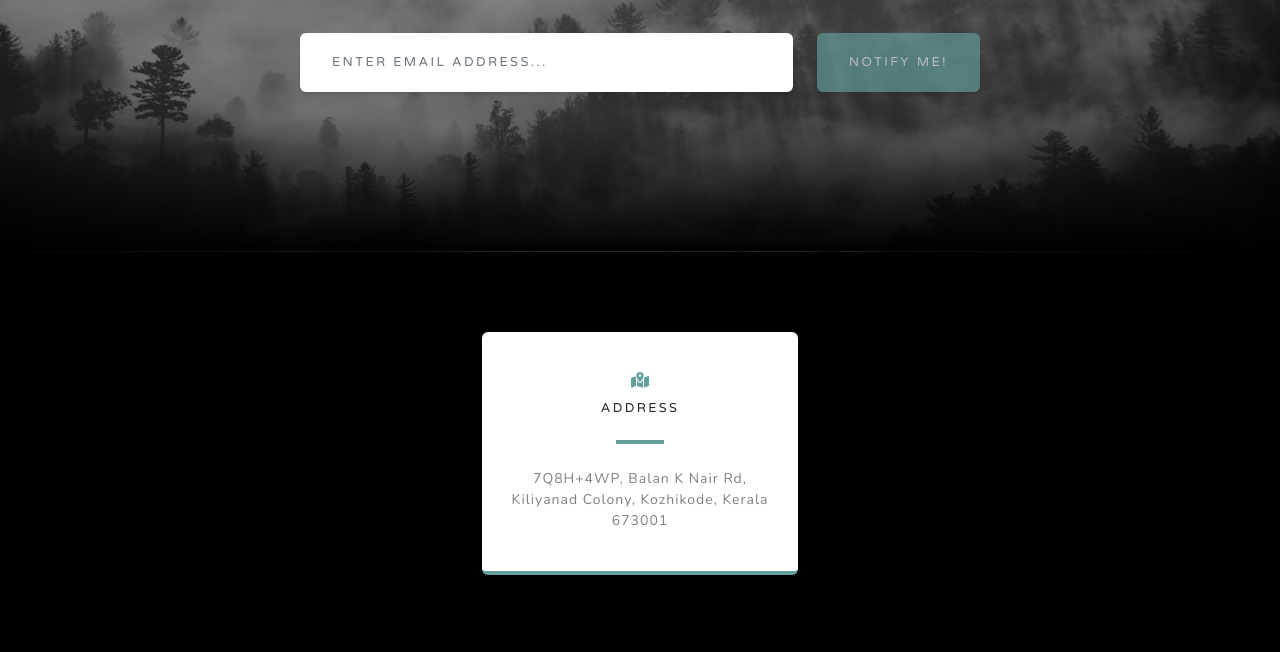
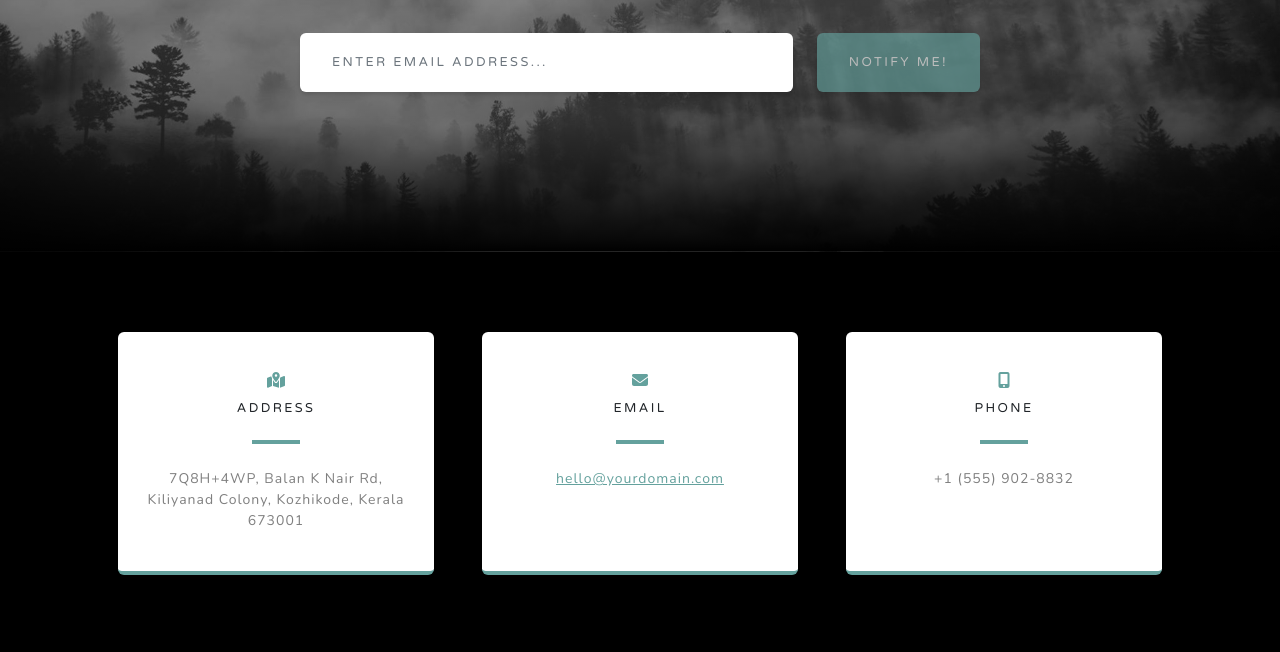
Before and after one commit to thusharcask/CS23-26, a plain HTML site: page index.html in a window 1280 px wide. Shown: the part 3179-3831 px from the top of the page. Drawn offline with nearby package versions, Linux system fonts and the light colour scheme.

Commit message:
Update index.html

```diff
--- a/index.html
+++ b/index.html
@@ -57,7 +57,7 @@
                         <h2 class="text-white mb-4">BSC COMPUTER SCIENCE 23-26</h2>
                         <p class="text-white-50">
                             The Bachelor of Science (BSc) in Computer Science program is designed to provide students with a strong foundation in both the theoretical and practical aspects of computer science.
-                            For more:<a href="https://caskozhikode.ihrd.ac.in/">CAS IHRD</a>
+                            For more: <a href="https://caskozhikode.ihrd.ac.in/">CAS IHRD</a>
 
                         </p>
                     </div>
@@ -85,8 +85,8 @@
                         <div class="bg-black text-center h-100 project">
                             <div class="d-flex h-100">
                                 <div class="project-text w-100 my-auto text-center text-lg-left">
-                                    <h4 class="text-white">Misty</h4>
-                                    <p class="mb-0 text-white-50">An example of where you can put an image of a project, or anything else, along with a description.</p>
+                                    <h4 class="text-white">College Life</h4>
+                                    <p class="mb-0 text-white-50">College life is a beautiful journey filled with learning, friendships, and unforgettable experiences. It's a time of growth, exploration, and discovering one's true potential. From late-night study sessions to campus events, every moment is a cherished memory.</p>
                                 </div>
                             </div>
                         </div>
@@ -99,8 +99,8 @@
                         <div class="bg-black text-center h-100 project">
                             <div class="d-flex h-100">
                                 <div class="project-text w-100 my-auto text-center text-lg-right">
-                                    <h4 class="text-white">Mountains</h4>
-                                    <p class="mb-0 text-white-50">Another example of a project with its respective description. These sections work well responsively as well!</p>
+                                    <h4 class="text-white"></h4>
+                                    <p class="mb-0 text-white-50">"Friendships are the foundation of unforgettable memories, where laughter,joy, and shared dreams create bonds that last a lifetime"</p>
                                 </div>
                             </div>
                         </div>
@@ -153,9 +153,9 @@
             </div>
         </section>
         <!-- Contact-->
-        <section class="contact-section bg-black text-center">
+        <section class="contact-section bg-black">
             <div class="container px-4 px-lg-5">
-                <div class="row gx-4 gx-lg-5 justify-content-center">
+                <div class="row gx-4 gx-lg-5">
                     <div class="col-md-4 mb-3 mb-md-0">
                         <div class="card py-4 h-100">
                             <div class="card-body text-center">
@@ -166,6 +166,25 @@
                             </div>
                         </div>
                     </div>
+                    <div class="col-md-4 mb-3 mb-md-0">
+                        <div class="card py-4 h-100">
+                            <div class="card-body text-center">
+                                <i class="fas fa-envelope text-primary mb-2"></i>
+                                <h4 class="text-uppercase m-0">Email</h4>
+                                <hr class="my-4 mx-auto" />
+                                <div class="small text-black-50"><a href="#!">hello@yourdomain.com</a></div>
+                            </div>
+                        </div>
+                    </div>
+                    <div class="col-md-4 mb-3 mb-md-0">
+                        <div class="card py-4 h-100">
+                            <div class="card-body text-center">
+                                <i class="fas fa-mobile-alt text-primary mb-2"></i>
+                                <h4 class="text-uppercase m-0">Phone</h4>
+                                <hr class="my-4 mx-auto" />
+                                <div class="small text-black-50">+1 (555) 902-8832</div>
+                            </div>
+                        </div>
                     </div>
                 </div>
                 <div class="social d-flex justify-content-center">
@@ -173,9 +192,10 @@
                     <a class="mx-2" href="#!"><i class="fab fa-facebook-f"></i></a>
                     <a class="mx-2" href="#!"><i class="fab fa-github"></i></a>
                 </div>
+            </div>
         </section>
         <!-- Footer-->
-     <footer class="footer bg-black small text-center text-white-50"><div class="container px-4 px-lg-5">Copyright &copy; CS 2023</div></footer>
+        <footer class="footer bg-black small text-center text-white-50"><div class="container px-4 px-lg-5">Copyright &copy; Your Website 2023</div></footer>
         <!-- Bootstrap core JS-->
         <script src="https://cdn.jsdelivr.net/npm/bootstrap@5.2.3/dist/js/bootstrap.bundle.min.js"></script>
         <!-- Core theme JS-->
```
Lines whose indentation alone changed are shown as unchanged.
